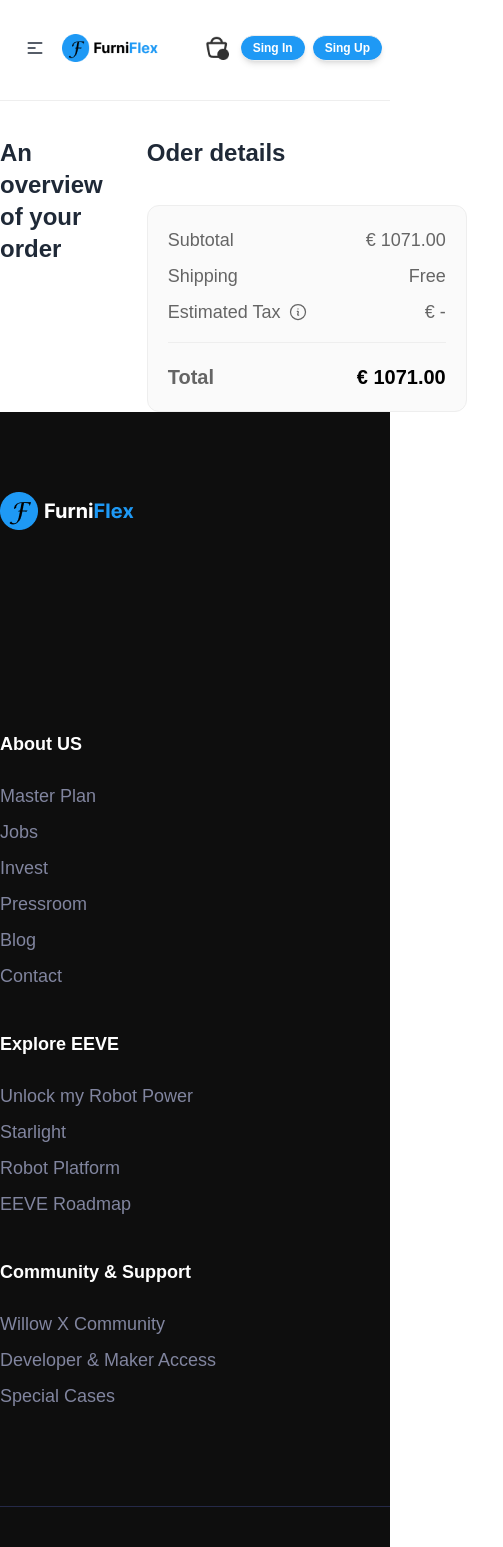
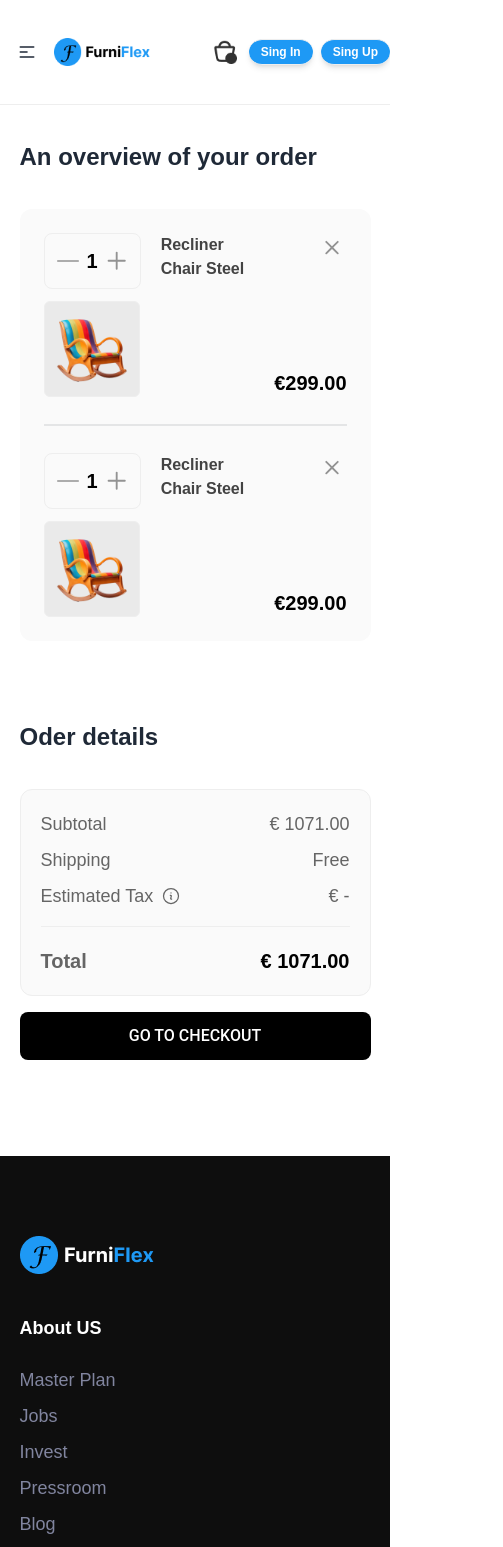
Before and after one commit to al-amin90/furniFlex-client, a React (Vite) app: page /carts in a window 390 px wide. Shown: the top 1547 px of the page, 503 px wide, since content can reach past the window. Built offline with nearby package versions, Linux system fonts and the light colour scheme.

Commit message:
add: carts page && full web responsive

```diff
--- a/src/pages/Cart/Cart.jsx
+++ /dev/null
@@ -1,46 +0,0 @@
-import { HiOutlineInformationCircle } from "react-icons/hi2";
-
-const Cart = () => {
-  return (
-    <div className="border-t mt-5">
-      <div className="max-w-[1440px] pt-9 mx-auto lg:w-[85%] flex gap-11">
-        {/* cards */}
-        <div className="flex-1">
-          <h3 className="font-semibold text-2xl">An overview of your order</h3>
-        </div>
-
-        {/* category part */}
-        <div>
-          <h3 className="font-semibold text-2xl">Oder details</h3>
-          <div className="text-lg w-80  font-semibold mt-9 p-5 bg-[#FAFAFA] border rounded-xl *:w-full">
-            <div className="flex justify-between text-[#656565] font-normal text-lg">
-              <h5>Subtotal</h5>
-              <p>€ 1071.00</p>
-            </div>
-            <div className="flex mt-2 justify-between text-[#656565] font-normal text-lg">
-              <h5>Shipping</h5>
-              <p>Free</p>
-            </div>
-            <div className="flex border-b pb-4 mt-2 justify-between text-[#656565] font-normal text-lg">
-              <h5 className="flex items-center gap-2">
-                Estimated Tax <HiOutlineInformationCircle className="text-xl" />
-              </h5>
-              <p>€ -</p>
-            </div>
-            <div>
-            <div className="flex mt-1 pt-4 justify-between text-[#656565] font-semibold text-xl">
-              <h5 className="flex text-[#656565] items-center gap-2">
-              Total
-              </h5>
-              <p className="text-black">€ 1071.00</p>
-            </div>
-          </div>
-
-          </div>
-        </div>
-      </div>
-    </div>
-  );
-};
-
-export default Cart;
--- /dev/null
+++ b/src/pages/Carts/Carts.jsx
@@ -0,0 +1,128 @@
+import { HiOutlineInformationCircle } from "react-icons/hi2";
+import chair from "../../assets/image 146.png";
+import { GoPlus } from "react-icons/go";
+import { PiMinusLight } from "react-icons/pi";
+import { Button } from "@material-tailwind/react";
+
+const Carts = () => {
+  return (
+    <div className="border-t mt-5 mb-24">
+      <div className="max-w-[1440px] pt-9 mx-auto ">
+        <div className="lg:w-[85%] w-[90%] flex flex-col lg:flex-row lg:flow-row mx-auto gap-20">
+          {/* cards */}
+          <div className="flex-1">
+            <h3 className="font-semibold text-2xl">
+              An overview of your order
+            </h3>
+
+            {/* single cards */}
+            <div className="mt-9 flex flex-col gap p-6 bg-[#FAFAFA] rounded-xl">
+              <div className="flex  gap-4 justify-between">
+                <div className="flex gap-5">
+                  <div className=" flex flex-col md:flex-row items-center gap-3">
+                    <div className="flex gap-1 border py-3 px-2 rounded-lg items-center">
+                      <button>
+                        <PiMinusLight className="text-3xl ml-auto cursor-pointer text-[#939393]" />
+                      </button>
+                      <h5 className="font-semibold text-xl text-black">1</h5>
+                      <button>
+                        <GoPlus className="text-3xl ml-auto cursor-pointer text-[#939393]" />
+                      </button>
+                    </div>
+                    <div>
+                      <img
+                        src={chair}
+                        className="w-24 h-2w-24 p-2 bg-[#EAEAEA] rounded-md border"
+                        alt=""
+                      />
+                    </div>
+                  </div>
+                  <h3 className="text-base justify-start items-start font-bold text-[#434343]">
+                    Recliner Chair Steel
+                  </h3>
+                </div>
+                <div className=" flex flex-col justify-between">
+                  <GoPlus className="rotate-45 text-3xl ml-auto cursor-pointer text-[#939393]" />
+                  <p className="font-semibold text-xl text-black">€299.00</p>
+                </div>
+              </div>
+
+              <div className="divider border-none border-[#F4F4F4] my-5"></div>
+
+              {/* 2 card */}
+              <div className="flex  gap-4 justify-between">
+                <div className="flex gap-5">
+                  <div className=" flex flex-col md:flex-row items-center gap-3">
+                    <div className="flex gap-1 border py-3 px-2 rounded-lg items-center">
+                      <button>
+                        <PiMinusLight className="text-3xl ml-auto cursor-pointer text-[#939393]" />
+                      </button>
+                      <h5 className="font-semibold text-xl text-black">1</h5>
+                      <button>
+                        <GoPlus className="text-3xl ml-auto cursor-pointer text-[#939393]" />
+                      </button>
+                    </div>
+                    <div>
+                      <img
+                        src={chair}
+                        className="w-24 h-2w-24 p-2 bg-[#EAEAEA] rounded-md border"
+                        alt=""
+                      />
+                    </div>
+                  </div>
+                  <h3 className="text-base justify-start items-start font-bold text-[#434343]">
+                    Recliner Chair Steel
+                  </h3>
+                </div>
+                <div className=" flex flex-col justify-between">
+                  <GoPlus className="rotate-45 text-3xl ml-auto cursor-pointer text-[#939393]" />
+                  <p className="font-semibold text-xl text-black">€299.00</p>
+                </div>
+              </div>
+            </div>
+          </div>
+
+          {/* order details part */}
+          <div>
+            <h3 className="font-semibold text-2xl">Oder details</h3>
+            <div className="">
+              <div className="text-lg w-full md:w-80 mb-4 p-5 font-semibold mt-9  bg-[#FAFAFA] border rounded-xl *:w-full">
+                <div className="flex justify-between text-[#656565] font-normal text-lg">
+                  <h5>Subtotal</h5>
+                  <p>€ 1071.00</p>
+                </div>
+                <div className="flex mt-2 justify-between text-[#656565] font-normal text-lg">
+                  <h5>Shipping</h5>
+                  <p>Free</p>
+                </div>
+                <div className="flex border-b pb-4 mt-2 justify-between text-[#656565] font-normal text-lg">
+                  <h5 className="flex items-center gap-2">
+                    Estimated Tax{" "}
+                    <HiOutlineInformationCircle className="text-xl" />
+                  </h5>
+                  <p>€ -</p>
+                </div>
+                <div>
+                  <div className="flex mt-1 pt-4 justify-between text-[#656565] font-semibold text-xl">
+                    <h5 className="flex text-[#656565] items-center gap-2">
+                      Total
+                    </h5>
+                    <p className="text-black">€ 1071.00</p>
+                  </div>
+                </div>
+              </div>
+              <Button
+                fullWidth={true}
+                className="bg-black w-full font-medium text-base text-white shadow-none hover:scale-105 hover:shadow-none focus:scale-105 focus:shadow-none active:scale-100"
+              >
+                <span className="-mb-1">Go to Checkout</span>
+              </Button>
+            </div>
+          </div>
+        </div>
+      </div>
+    </div>
+  );
+};
+
+export default Carts;
--- a/src/pages/Products/Products.jsx
+++ b/src/pages/Products/Products.jsx
@@ -13,8 +13,8 @@ const Products = () => {
 
   const categorys = ["Rocking chair", "Side chair", "Lounge chair"];
   return (
-    <div className="border-t mt-5">
-      <div className="max-w-[1440px] pt-16 mx-auto lg:w-[85%] flex gap-11">
+    <div className="border-t mt-5 mb-24">
+      <div className="max-w-[1440px] pt-5 md:pt-16 mx-auto px-6 lg:px-0 lg:w-[85%] flex flex-col lg:flex-row gap-11">
         {/* category part */}
         <div className="text-lg w-80 font-semibold pt-9 pr-7 border-r *:w-full *:cursor-pointer">
           {categorys.map((c, idx) => (
--- a/src/pages/sharePage/Footer.jsx
+++ b/src/pages/sharePage/Footer.jsx
@@ -5,15 +5,16 @@ import flag from "../../assets/flag.png";
 const Footer = () => {
   return (
     <footer className="bg-[#0E0E0E]">
-      <div className="pt-20 max-w-[1440px] mx-auto lg:w-[85%]">
+      <div className="pt-20 max-w-[1440px] mx-auto ">
+        <div className="lg:w-[85%] w-[90%] mx-auto">
           <div className="footer text-base-content pb-24 border-b border-[#252948]">
             <aside>
               <img src={logo} alt="" />
             </aside>
-          <div></div>
-          <div></div>
-          <div></div>
-          <div></div>
+            <div className="hidden lg:block"></div>
+            <div className="hidden lg:block"></div>
+            <div className="hidden lg:block"></div>
+            <div className="hidden lg:block"></div>
             <nav className="text-lg">
               <h6 className="text-white font-semibold mb-4">About US</h6>
               <a className="link link-hover text-[#81859F]">Master Plan</a>
@@ -33,18 +34,24 @@ const Footer = () => {
               <a className="link link-hover text-[#81859F]">EEVE Roadmap</a>
             </nav>
             <nav className="text-lg">
-            <h6 className="text-white font-semibold mb-4">Community & Support</h6>
-            <a className="link link-hover text-[#81859F]">Willow X Community</a>
+              <h6 className="text-white font-semibold mb-4">
+                Community & Support
+              </h6>
+              <a className="link link-hover text-[#81859F]">
+                Willow X Community
+              </a>
               <a className="link link-hover text-[#81859F]">
                 Developer & Maker Access
               </a>
               <a className="link link-hover text-[#81859F]">Special Cases</a>
             </nav>
           </div>
+
+          {/* footer  part 2 */}
           <div>
-          <div className="flex justify-between mt-10">
+            <div className="flex flex-wrap gap-4 justify-between mt-10">
               <img src={social} alt="" />
-            <div className="flex gap-6">
+              <div className="flex flex-wrap gap-2 md:gap-6">
                 <a className="link link-hover text-[#81859F]">March22 Recap</a>
                 <a className="link link-hover text-[#81859F]">Privacy Policy</a>
                 <a className="link link-hover text-[#81859F]">General Terms</a>
@@ -55,7 +62,10 @@ const Footer = () => {
                 <p className=" text-[#81859F]">United States (English)</p>
               </div>
             </div>
-          <p className="text-center text-[#323544] font-semibold pb-8 mt-11">EEVE © 2024. All rights reserved.</p>
+            <p className="text-center text-[#323544] font-semibold pb-8 mt-11">
+              EEVE © 2024. All rights reserved.
+            </p>
+          </div>
         </div>
       </div>
     </footer>
--- a/src/pages/sharePage/Navbar.jsx
+++ b/src/pages/sharePage/Navbar.jsx
@@ -1,9 +1,9 @@
 import { Link } from "react-router-dom";
 import NavItem from "../../components/NavItem";
-import shop from "../../assets/shop.png"
+import shop from "../../assets/shop.png";
 
 const Navbar = () => {
-const user = null;
+  const user = null;
 
   const navLink = (
     <ul className="flex flex-col lg:flex-row items-center text-sm lg:gap-4 *:cursor-pointer font-semibold">
@@ -17,7 +17,7 @@ const user = null;
 
   return (
     <div className="max-w-[1440px] mx-auto lg:w-[85%]">
-      <div className="navbar mt-4">
+      <div className="navbar p-0 mt-5">
         <div className="navbar-start">
           <div className="dropdown">
             <div tabIndex={0} role="button" className="btn btn-ghost lg:hidden">
@@ -47,12 +47,12 @@ const user = null;
         </div>
         <div className="navbar-center hidden lg:flex">{navLink}</div>
         <div className="navbar-end">
-          <img className="w-6 md:w-fit" src={shop} alt="" />
+          <Link to="/carts">
+            <img className="w-6 md:w-fit" src={shop} alt="" />
+          </Link>
           {user ? (
             <>
-              <div
-                className="avatar cursor-pointer"
-              >
+              <div className="avatar cursor-pointer">
                 <div className="w-9  rounded-full">
                   <img src={user?.photoURL} />
                 </div>
--- a/src/router/Router.jsx
+++ b/src/router/Router.jsx
@@ -3,7 +3,8 @@ import Main from "../layout/Main";
 import SingIn from "../authontication/SingIn";
 import SingUp from "../authontication/SingUp";
 import Products from "../pages/Products/Products";
-import Cart from "../pages/Cart/Cart";
+import Carts from "../pages/Carts/Carts";
+
 
 const router = createBrowserRouter([
   {
@@ -16,7 +17,7 @@ const router = createBrowserRouter([
         },
         {
             path: "/carts",
-            element: <Cart/>
+            element: <Carts/>
         },
 
     ]
```
Also changed, not shown: src/assets/image 146.png (added). Lines whose indentation alone changed are shown as unchanged.
